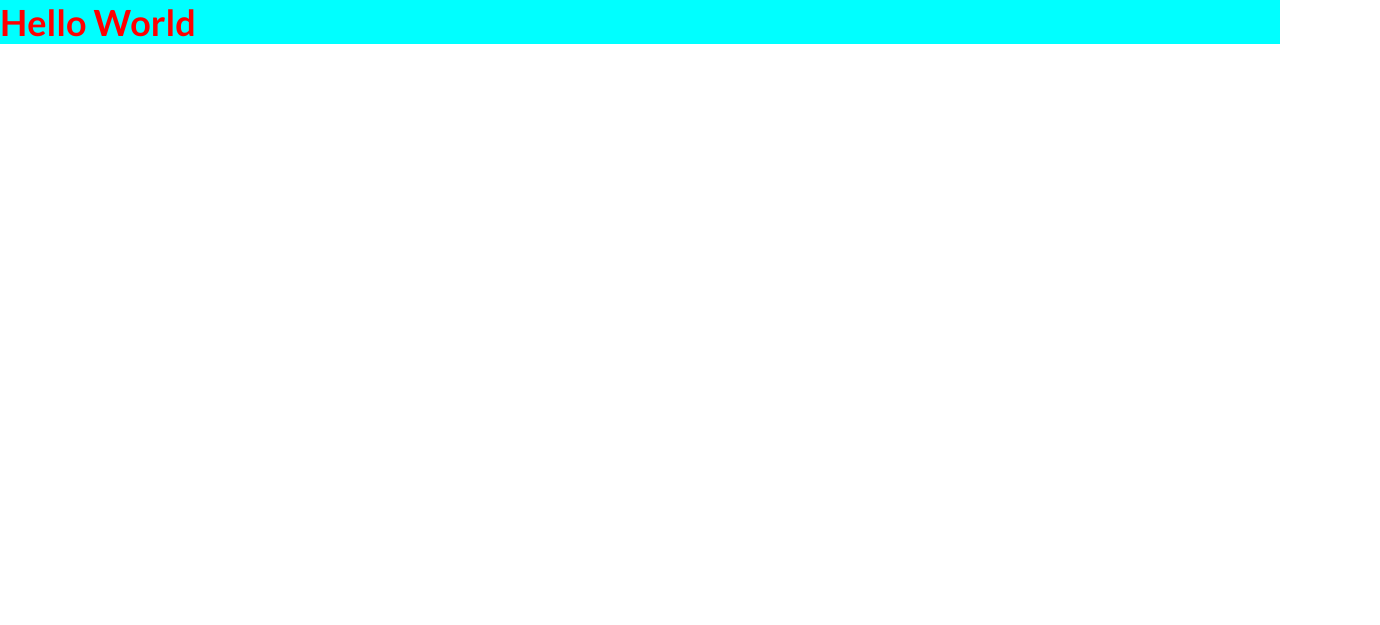
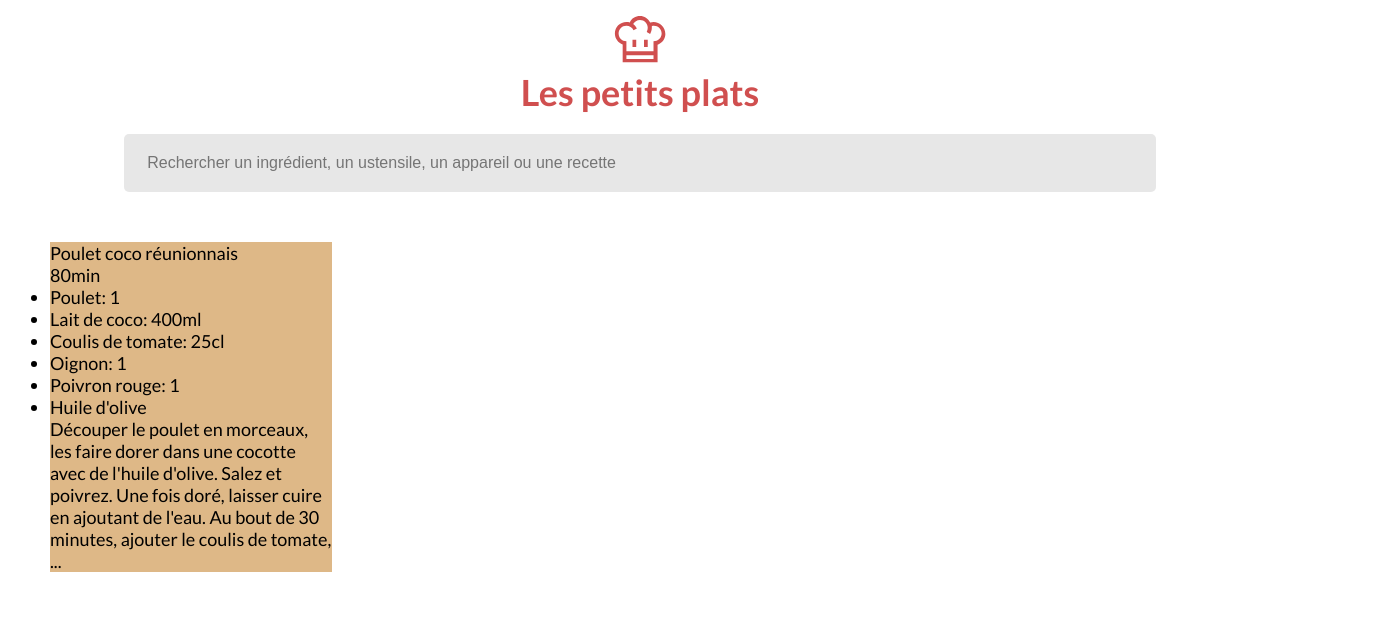
Before and after one commit to Guillaume-Gozillon/Les-petits-plats, a website: page index.html in a window 1280 px wide. Shown: the whole page, 1380 px wide, since content can reach past the window. Drawn offline with Linux system fonts and the light colour scheme.

Commit message:
CSS init

```diff
--- a/index.html
+++ b/index.html
@@ -10,6 +10,32 @@
     <title>Les petits plats</title>
 </head>
 <body>
-    <h1>Hello World</h1>
+    <header>
+        <img src="logo.svg" alt="logo">
+        <h1>Les petits plats</h1>
+        <input type="text" class="searchbar" placeholder="Rechercher un ingrédient, un ustensile, un appareil ou une recette">
+    </header>
+    <main>
+        <div class="container">
+            <div class="empty"></div>
+            <div class="content">
+                <div class="title">
+                    <p>Poulet coco réunionnais</p>
+                    <p>80min</p>
+                </div>
+                <div class="recette">
+                    <ul>
+                        <li>Poulet: 1</li>
+                        <li>Lait de coco: 400ml</li>
+                        <li>Coulis de tomate: 25cl</li>
+                        <li>Oignon: 1</li>
+                        <li>Poivron rouge: 1</li>
+                        <li>Huile d'olive</li>
+                    </ul>
+                    <p>Découper le poulet en morceaux, les faire dorer dans une cocotte avec de l'huile d'olive. Salez et poivrez. Une fois doré, laisser cuire en ajoutant de l'eau. Au bout de 30 minutes, ajouter le coulis de tomate, ...</p>
+                </div>
+            </div>
+        </div>
+    </main>
 </body>
 </html>
--- a/sass/layout/_home.scss
+++ b/sass/layout/_home.scss
@@ -1,4 +1,32 @@
-h1{
-    color: red;
-    background-color: aqua;
+header{
+    padding-top: 16px;
+    display: flex;
+    flex-direction: column;
+    align-items: center;
+    & h1{
+        padding-top: 7px;
+        color: $redTitle;
+    }
+    & .searchbar{
+        margin-top: 20px;
+        background-color: #E7E7E7;
+        padding: 20px 23px;
+        width: 77%;
+        border-radius: 5px;
+        border: none;
+        font-size: 16px;
+        &:focus{
+            outline: none;
+        }
+    }
 }
+
+main{
+    width: 100%;
+    padding: 50px;
+    & .container{
+        display: flex;
+        width: 22%;
+        background-color: burlywood;
+    }
+}
--- a/sass/main.scss
+++ b/sass/main.scss
@@ -1,3 +1,5 @@
+@import "./utils/variables";
+
 @import "./base/base";
 @import "./base/typography";
 
--- /dev/null
+++ b/sass/utils/_variables.scss
@@ -0,0 +1,10 @@
+$redTitle: #D04F4F;
+
+$redDiv: #ED6454;
+
+$lightBrown: #E7E7E7;
+$darkBrown: #C7BEBE;
+
+$green: #68D9A4;
+
+$blue: #3282F7;
```
Also changed, not shown: public/css/style.css, 1 other file.
